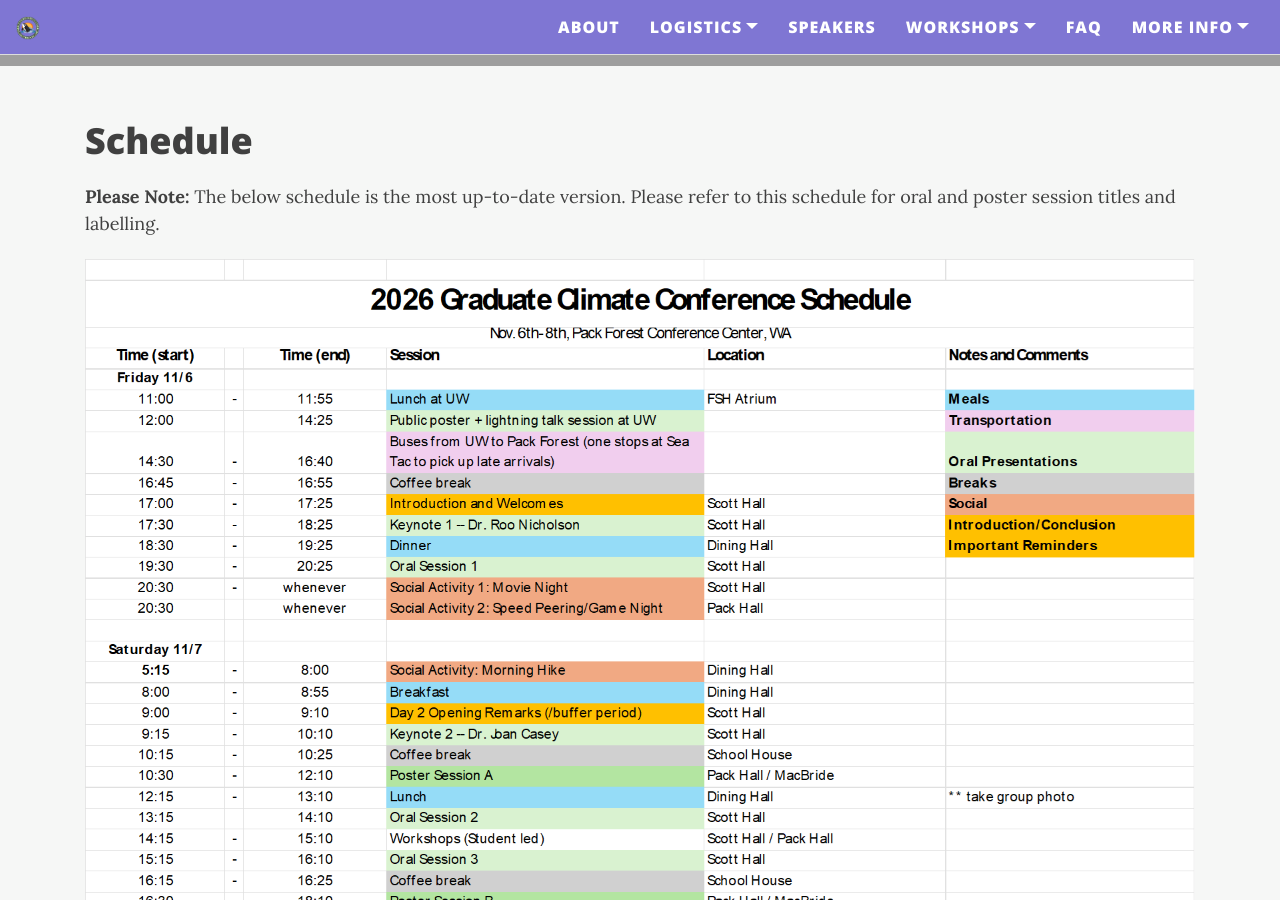
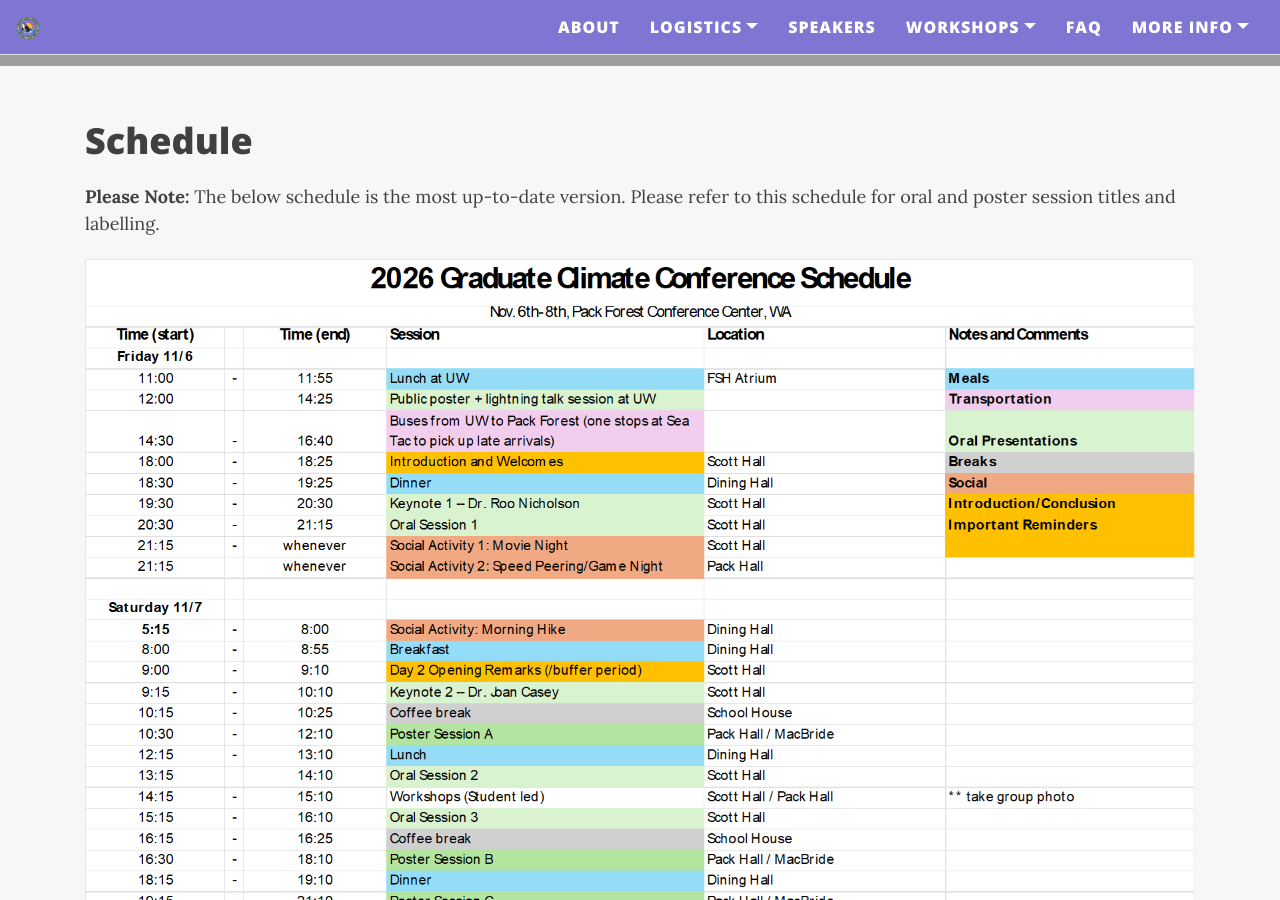
Before and after one commit to graduateclimateconference/graduateclimateconference.github.io, a Jekyll site: the page built from schedule.md, in a window 1280 px wide and 900 px high, scrolled down 421 px. Built offline with Jekyll 4.4.1, drawn with Linux system fonts in a browser that asks for light colours; nearby versions of some CDN libraries.

Commit message:
Update schedule.md

```diff
--- a/schedule.md
+++ b/schedule.md
@@ -6,7 +6,7 @@
 # Schedule
 **Please Note:** The below schedule is the most up-to-date version. Please refer to this schedule for oral and poster session titles and labelling.
 <div align="center">
-<img src="/assets/img/2026_Conference_Schedule_V3.png" alt="Conference schedule">
+<img src="/assets/img/2026_Conference_Schedule_V4.png" alt="Conference schedule">
 </div>
 
 _Last updated 4:15 pm on Friday, October 30th_
```
